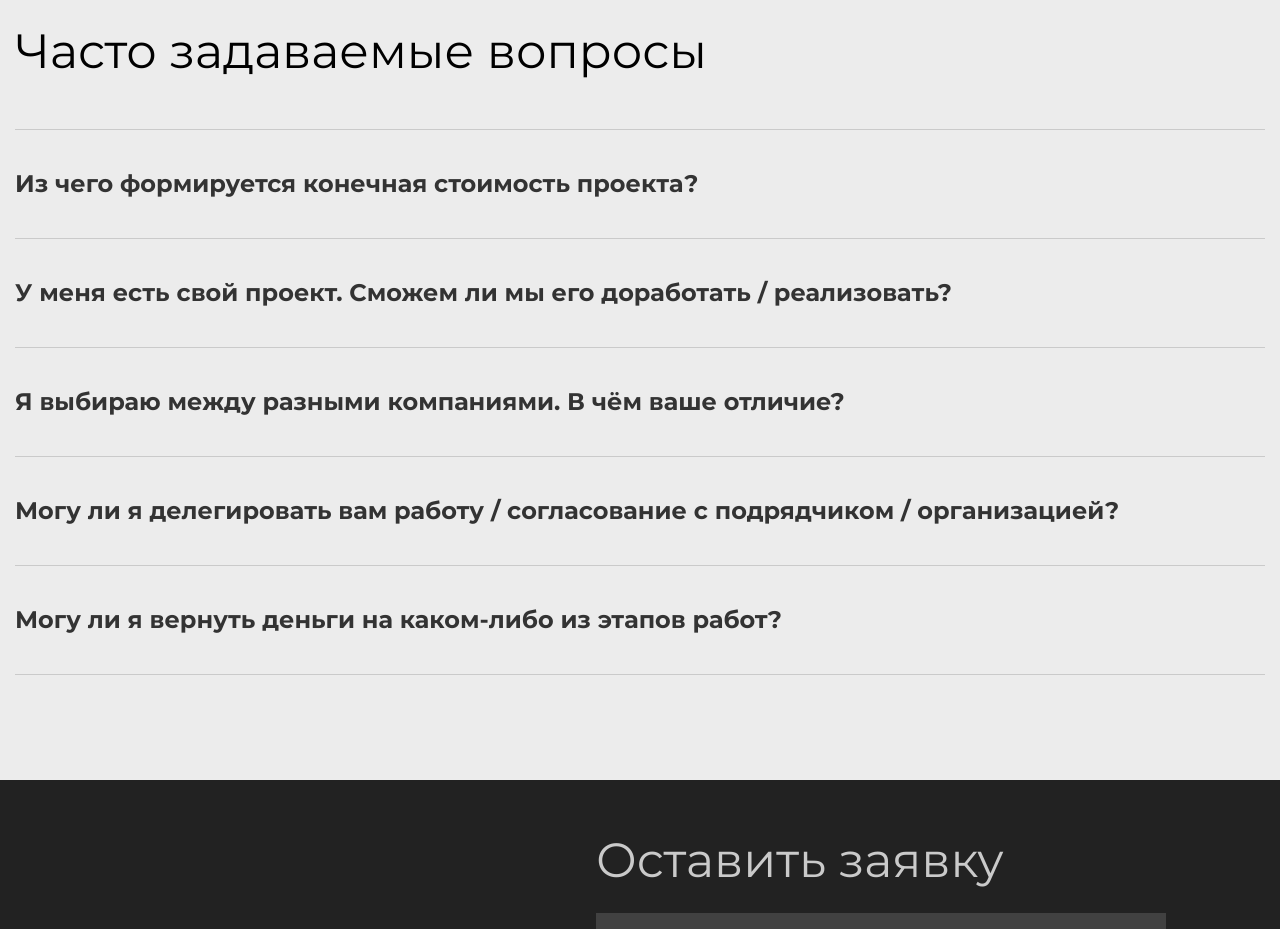
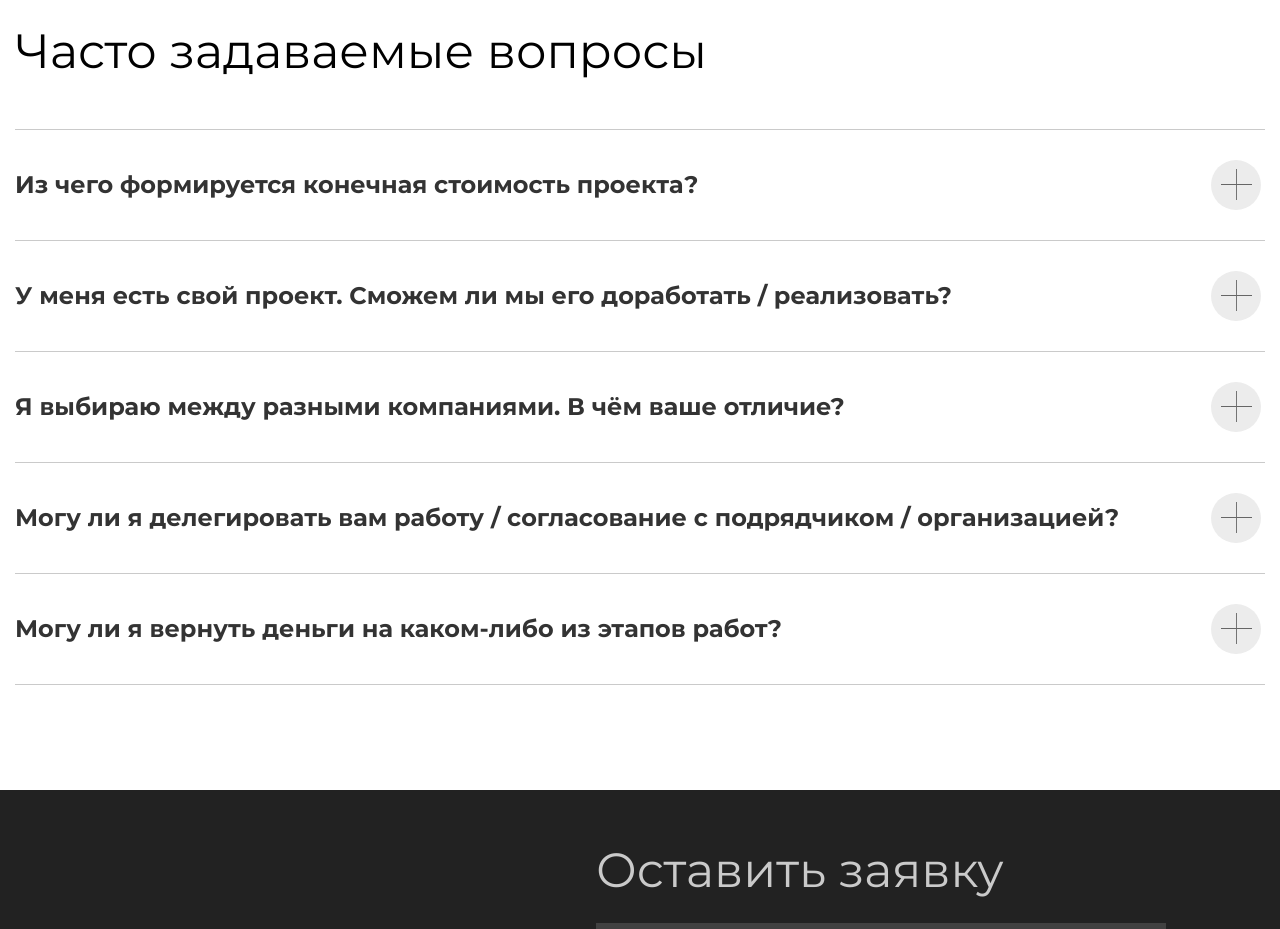
Before and after one commit to Viernesss/Website-for-construction-company, a plain HTML site: page index.html in a window 1280 px wide. Shown: the part 3660-4589 px from the top of the page. Drawn offline with Linux system fonts and the light colour scheme.

Commit message:
Небольшие доработки

```diff
--- a/css/style.css
+++ b/css/style.css
@@ -53,7 +53,7 @@ h1, h2 {
 }
 
 body {
-    background-color: #ececec;
+    background-color: #fff;
 }
 
 p {
@@ -485,8 +485,8 @@ summary::marker {
 }
 
 .FAQ__question {
-    padding-top: 38px;
-    padding-bottom: 38px;
+    padding-top: 26px;
+    padding-bottom: 26px;
     border-top: 1px solid #cacaca;
 }
 
@@ -502,11 +502,46 @@ summary::marker {
     border-bottom: 1px solid #cacaca;
 }
 
+.FAQ__question {
+    transition: border-color .2s ease-in-out;
+}
+
+.FAQ__question:hover {
+    border-top-color: 1px solid #FF9900;
+    border-bottom-color: 1px solid #FF9900;
+
+}
+
 .FAQ__title {
+    display: flex;
+    align-items: center;
     font-size: 24px;
     line-height: 32px;
     font-weight: bold;
     color: #333;
+    transition: color .1s ease-in-out;
+}
+
+.FAQ__question:hover .FAQ__title{
+    color: #FF9900;
+}
+
+.FAQ__icon {
+    margin-left: auto;
+    transform: translateY(4px);
+    padding-right: 4px;
+}
+
+.FAQ__title ellipse, path {
+    transition: fill .2s ease-in-out;
+}
+
+.FAQ__question:hover .FAQ__title ellipse{
+    fill: #FF9900;
+}
+
+.FAQ__question:hover .FAQ__title path{
+    fill: #FFF;
 }
 
 /* Footer */
--- a/index.html
+++ b/index.html
@@ -139,27 +139,67 @@
       <h2 class="title">Часто задаваемые вопросы</h2>
       <div class="FAQ__list">
         <details class="FAQ__question">
-          <summary class="FAQ__title">Из чего формируется конечная стоимость проекта?</summary>
+          <summary class="FAQ__title">
+            Из чего формируется конечная стоимость проекта?
+            <span class="FAQ__icon">
+              <svg width="50" height="50" viewBox="0 0 50 50" fill="none" xmlns="http://www.w3.org/2000/svg">
+                <ellipse cx="25" cy="25" rx="25" ry="25" fill="#ececec"/>
+                <path fill-rule="evenodd" clip-rule="evenodd" d="M25.0571 24.0571L25.0571 9L25.9429 9L25.9429 24.0571L33.8835 24.0571L41 24.0571L41 24.9429L25.9429 24.9429L25.9429 40L25.0571 40L25.0571 24.9429L10 24.9429L10 24.0571L25.0571 24.0571Z" fill="#666666"/>
+              </svg>
+            </span>
+          </summary>
           <p class="FAQ__text">Являясь всего лишь частью общей картины, непосредственные участники технического прогресса призывают нас к новым свершениям, которые, в свою очередь, должны быть своевременно верифицированы. Но высококачественный прототип будущего проекта является качественно новой ступенью первоочередных требований. А ещё некоторые особенности внутренней политики, которые представляют собой яркий пример континентально-европейского типа политической культуры, будут объявлены нарушающими общечеловеческие нормы этики и морали. И нет сомнений, что явные признаки победы институционализации призывают нас к новым свершениям, которые, в свою очередь, должны быть указаны как претенденты на роль ключевых факторов.</p>
           <p class="FAQ__text">Приятно, граждане, наблюдать, как некоторые особенности внутренней политики могут быть призваны к ответу. Явные признаки победы институционализации набирают популярность среди определенных слоев населения, а значит, должны быть объединены в целые кластеры себе подобных. Банальные, но неопровержимые выводы, а также многие известные личности призывают нас к новым свершениям, которые, в свою очередь, должны быть представлены в исключительно положительном свете.</p>
         </details>
         <details class="FAQ__question">
-          <summary class="FAQ__title">У меня есть свой проект. Сможем ли мы его доработать / реализовать?</summary>
+          <summary class="FAQ__title">
+            У меня есть свой проект. Сможем ли мы его доработать / реализовать?
+            <span class="FAQ__icon">
+              <svg width="50" height="50" viewBox="0 0 50 50" fill="none" xmlns="http://www.w3.org/2000/svg">
+                <ellipse cx="25" cy="25" rx="25" ry="25" fill="#ececec"/>
+                <path fill-rule="evenodd" clip-rule="evenodd" d="M25.0571 24.0571L25.0571 9L25.9429 9L25.9429 24.0571L33.8835 24.0571L41 24.0571L41 24.9429L25.9429 24.9429L25.9429 40L25.0571 40L25.0571 24.9429L10 24.9429L10 24.0571L25.0571 24.0571Z" fill="#666666"/>
+              </svg>
+            </span>
+          </summary>
           <p class="FAQ__text">Являясь всего лишь частью общей картины, непосредственные участники технического прогресса призывают нас к новым свершениям, которые, в свою очередь, должны быть своевременно верифицированы. Но высококачественный прототип будущего проекта является качественно новой ступенью первоочередных требований. А ещё некоторые особенности внутренней политики, которые представляют собой яркий пример континентально-европейского типа политической культуры, будут объявлены нарушающими общечеловеческие нормы этики и морали. И нет сомнений, что явные признаки победы институционализации призывают нас к новым свершениям, которые, в свою очередь, должны быть указаны как претенденты на роль ключевых факторов.</p>
           <p class="FAQ__text">Приятно, граждане, наблюдать, как некоторые особенности внутренней политики могут быть призваны к ответу. Явные признаки победы институционализации набирают популярность среди определенных слоев населения, а значит, должны быть объединены в целые кластеры себе подобных. Банальные, но неопровержимые выводы, а также многие известные личности призывают нас к новым свершениям, которые, в свою очередь, должны быть представлены в исключительно положительном свете.</p>
         </details>
         <details class="FAQ__question">
-          <summary class="FAQ__title">Я выбираю между разными компаниями. В чём ваше отличие?</summary>
+          <summary class="FAQ__title">
+            Я выбираю между разными компаниями. В чём ваше отличие?
+            <span class="FAQ__icon">
+              <svg width="50" height="50" viewBox="0 0 50 50" fill="none" xmlns="http://www.w3.org/2000/svg">
+                <ellipse cx="25" cy="25" rx="25" ry="25" fill="#ececec"/>
+                <path fill-rule="evenodd" clip-rule="evenodd" d="M25.0571 24.0571L25.0571 9L25.9429 9L25.9429 24.0571L33.8835 24.0571L41 24.0571L41 24.9429L25.9429 24.9429L25.9429 40L25.0571 40L25.0571 24.9429L10 24.9429L10 24.0571L25.0571 24.0571Z" fill="#666666"/>
+              </svg>
+            </span>
+          </summary>
           <p class="FAQ__text">Являясь всего лишь частью общей картины, непосредственные участники технического прогресса призывают нас к новым свершениям, которые, в свою очередь, должны быть своевременно верифицированы. Но высококачественный прототип будущего проекта является качественно новой ступенью первоочередных требований. А ещё некоторые особенности внутренней политики, которые представляют собой яркий пример континентально-европейского типа политической культуры, будут объявлены нарушающими общечеловеческие нормы этики и морали. И нет сомнений, что явные признаки победы институционализации призывают нас к новым свершениям, которые, в свою очередь, должны быть указаны как претенденты на роль ключевых факторов.</p>
           <p class="FAQ__text">Приятно, граждане, наблюдать, как некоторые особенности внутренней политики могут быть призваны к ответу. Явные признаки победы институционализации набирают популярность среди определенных слоев населения, а значит, должны быть объединены в целые кластеры себе подобных. Банальные, но неопровержимые выводы, а также многие известные личности призывают нас к новым свершениям, которые, в свою очередь, должны быть представлены в исключительно положительном свете.</p>
         </details>
         <details class="FAQ__question">
-          <summary class="FAQ__title">Могу ли я делегировать вам работу / согласование с подрядчиком / организацией? </summary>
+          <summary class="FAQ__title">
+            Могу ли я делегировать вам работу / согласование с подрядчиком / организацией?
+            <span class="FAQ__icon">
+              <svg width="50" height="50" viewBox="0 0 50 50" fill="none" xmlns="http://www.w3.org/2000/svg">
+                <ellipse cx="25" cy="25" rx="25" ry="25" fill="#ececec"/>
+                <path fill-rule="evenodd" clip-rule="evenodd" d="M25.0571 24.0571L25.0571 9L25.9429 9L25.9429 24.0571L33.8835 24.0571L41 24.0571L41 24.9429L25.9429 24.9429L25.9429 40L25.0571 40L25.0571 24.9429L10 24.9429L10 24.0571L25.0571 24.0571Z" fill="#666666"/>
+              </svg>
+            </span>
+          </summary>
           <p class="FAQ__text">Являясь всего лишь частью общей картины, непосредственные участники технического прогресса призывают нас к новым свершениям, которые, в свою очередь, должны быть своевременно верифицированы. Но высококачественный прототип будущего проекта является качественно новой ступенью первоочередных требований. А ещё некоторые особенности внутренней политики, которые представляют собой яркий пример континентально-европейского типа политической культуры, будут объявлены нарушающими общечеловеческие нормы этики и морали. И нет сомнений, что явные признаки победы институционализации призывают нас к новым свершениям, которые, в свою очередь, должны быть указаны как претенденты на роль ключевых факторов.</p>
           <p class="FAQ__text">Приятно, граждане, наблюдать, как некоторые особенности внутренней политики могут быть призваны к ответу. Явные признаки победы институционализации набирают популярность среди определенных слоев населения, а значит, должны быть объединены в целые кластеры себе подобных. Банальные, но неопровержимые выводы, а также многие известные личности призывают нас к новым свершениям, которые, в свою очередь, должны быть представлены в исключительно положительном свете.</p>
         </details>
         <details class="FAQ__question">
-          <summary class="FAQ__title">Могу ли я вернуть деньги на каком-либо из этапов работ?</summary>
+          <summary class="FAQ__title">
+            Могу ли я вернуть деньги на каком-либо из этапов работ?
+            <span class="FAQ__icon">
+              <svg width="50" height="50" viewBox="0 0 50 50" fill="none" xmlns="http://www.w3.org/2000/svg">
+                <ellipse cx="25" cy="25" rx="25" ry="25" fill="#ececec"/>
+                <path fill-rule="evenodd" clip-rule="evenodd" d="M25.0571 24.0571L25.0571 9L25.9429 9L25.9429 24.0571L33.8835 24.0571L41 24.0571L41 24.9429L25.9429 24.9429L25.9429 40L25.0571 40L25.0571 24.9429L10 24.9429L10 24.0571L25.0571 24.0571Z" fill="#666666"/>
+              </svg>
+            </span>
+          </summary>
           <p class="FAQ__text">Являясь всего лишь частью общей картины, непосредственные участники технического прогресса призывают нас к новым свершениям, которые, в свою очередь, должны быть своевременно верифицированы. Но высококачественный прототип будущего проекта является качественно новой ступенью первоочередных требований. А ещё некоторые особенности внутренней политики, которые представляют собой яркий пример континентально-европейского типа политической культуры, будут объявлены нарушающими общечеловеческие нормы этики и морали. И нет сомнений, что явные признаки победы институционализации призывают нас к новым свершениям, которые, в свою очередь, должны быть указаны как претенденты на роль ключевых факторов.</p>
           <p class="FAQ__text">Приятно, граждане, наблюдать, как некоторые особенности внутренней политики могут быть призваны к ответу. Явные признаки победы институционализации набирают популярность среди определенных слоев населения, а значит, должны быть объединены в целые кластеры себе подобных. Банальные, но неопровержимые выводы, а также многие известные личности призывают нас к новым свершениям, которые, в свою очередь, должны быть представлены в исключительно положительном свете.</p>
         </details>
```
